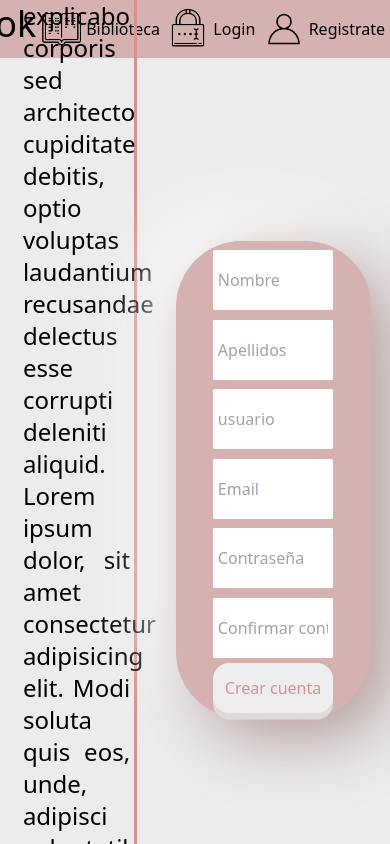
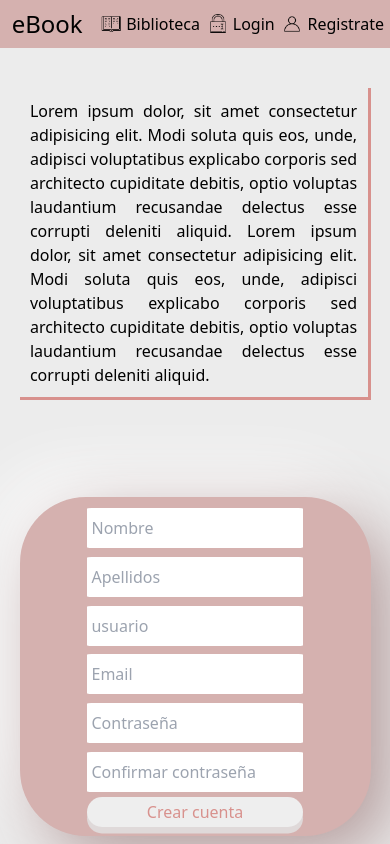
Before and after one commit to Jeniffer-B/ebook-reader, a Nuxt app: page /registrationNewUser in a window 390 px wide. Shown: the top 844 px of the page. Built offline with nearby package versions, Linux system fonts and the light colour scheme.

Commit message:
finish styles

```diff
--- a/components/Footer.vue
+++ b/components/Footer.vue
@@ -27,4 +27,5 @@ export default {
     display: inline;
     padding: 20px;
   }
+
 </style>
--- a/components/IconsMenuNav.vue
+++ b/components/IconsMenuNav.vue
@@ -46,4 +46,10 @@ export default {
     max-width: 40px;
     margin: 5px;
   }
+  @media (max-width: 800px) {
+    .iconsNav img{
+      max-width: 20px;
+      margin: 5px;
+    }
+  }
 </style>
--- a/components/MyNav.vue
+++ b/components/MyNav.vue
@@ -28,4 +28,9 @@ export default {
   .navspace{
     flex-grow: 8;
   }
+  @media (max-width: 800px) {
+    h1{
+      font-size: 1.5em;
+    }
+  }
 </style>
--- a/pages/book-info/_id.vue
+++ b/pages/book-info/_id.vue
@@ -36,7 +36,7 @@
   </div>
 </template>
 <script>
-import { mapGetters } from 'vuex'
+import { mapGetters, mapActions } from 'vuex'
 import MyNav from '@/components/MyNav.vue'
 import Footer from '@/components/Footer.vue'
 export default{
@@ -74,13 +74,16 @@ export default{
       if(this.selectedBook === null){
         this.redirectHome()
       }
-      if(this.selectedBook) {
-
-      }
   },
   methods: {
     redirectHome() {
       this.$router.push('/')
+    },
+    ...mapActions([
+      'addFavBook'
+    ]),
+    addBook(selectedBook){
+      console.log(this.selectedBook)
     }
   }
 }
--- a/pages/loginForm.vue
+++ b/pages/loginForm.vue
@@ -165,4 +165,12 @@ export default {
     cursor: auto;
     color: grey;
   }
+  @media (max-width: 800px) {
+    .formBox {
+      width: 80%;
+    }
+    input{
+      height: 40px;
+    }
+  }
 </style>
--- a/pages/registrationNewUser.vue
+++ b/pages/registrationNewUser.vue
@@ -3,7 +3,7 @@
     <MyNav />
     <div class="newUserContainerBox">
       <div class="textInformationNewUser">
-        <p class="text-2xl">
+        <p>
           Lorem ipsum dolor, sit amet consectetur adipisicing elit. Modi soluta quis eos, unde,
           adipisci voluptatibus explicabo corporis sed architecto cupiditate debitis, optio voluptas
           laudantium recusandae delectus esse corrupti deleniti aliquid.
@@ -234,7 +234,6 @@ export default {
     box-shadow: 0 0.4rem #dfd9d9;
     cursor: pointer;
   }
-
   button:active {
     color: white;
     box-shadow: 0 0.2rem #dfd9d9;
@@ -251,4 +250,36 @@ export default {
     cursor: auto;
     color: grey;
   }
+  @media (max-width: 800px) {
+    .newUserContainerBox{
+      flex-direction: column;
+    }
+    .textInformationNewUser{
+    width: 90%;
+    height: auto;
+    font-size: 1em;
+    border-bottom: #d8918d 3px solid;
+  }
+  .textInformationNewUser p{
+    padding: 2% 2%;
+    margin: 1% 1%;
+    text-align: justify;
+  }
+  .formContainer{
+    display: flex;
+    flex-direction: column;
+    width: 90%;
+    margin: 4% 2%;
+  }
+  input{
+    width: 100%;
+    height: 40px;
+    padding: 2% 2%;
+    margin: 2% 2%;
+  }
+  button {
+    height: 30px;
+  }
+
+  }
 </style>
--- a/store/index.js
+++ b/store/index.js
@@ -17,7 +17,8 @@ export const mutations = {
     state.totalResults = totalResults
   },
   ADD_USER (state, newUser) {
-    const favList = []
+    newUser.favList = []
+    newUser.favList = []
     state.users.push(newUser)
     localStorage.setItem('users', JSON.stringify(state.users))
   },
@@ -26,6 +27,9 @@ export const mutations = {
   },
   LOGIN_USER (state) {
     state.userLogged = true
+  },
+  ADD_FAV_LIST(selecBook) {
+    favList.pus(selecBook)
   }
 }
 export const getters = {
@@ -77,4 +81,9 @@ export const actions = {
       commit('LOGIN_USER')
     }
   },
+  addFavBook({selecBook, loginUser}) {
+    if(state.users.find(user=> user.user === loginUser)) {
+      commit('ADD_FAV_LIST', selecBook)
+    }
+  }
 }
```
